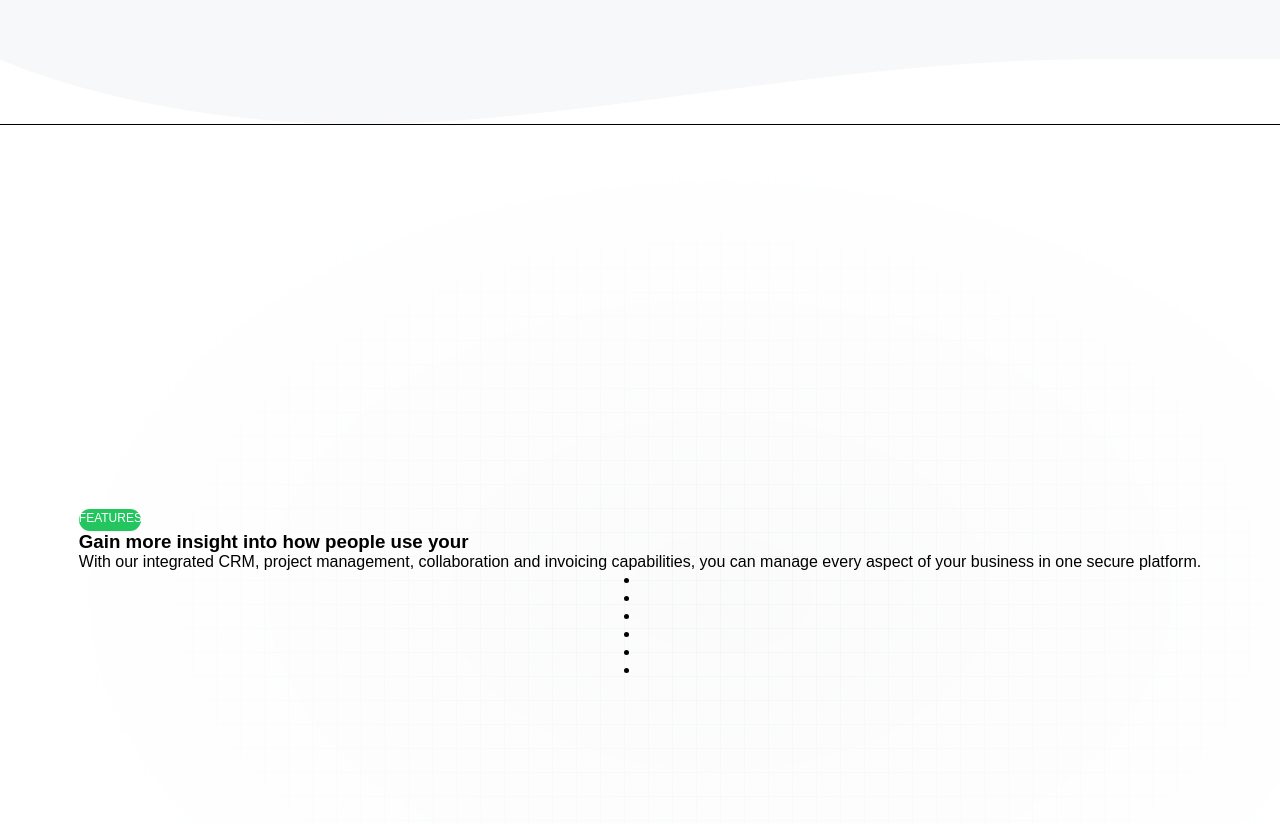
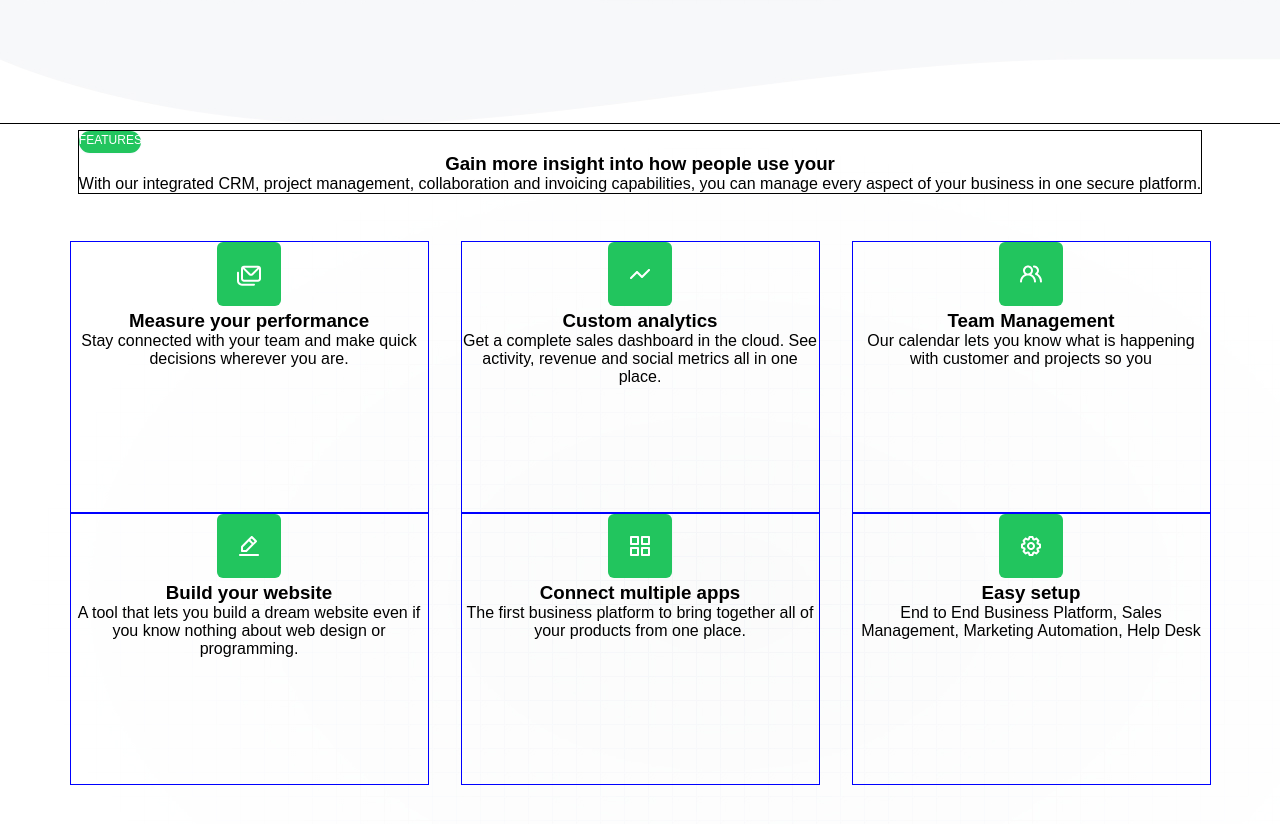
Before and after one commit to IvatomPlay/Flexpage, a website: page index.html in a window 1280 px wide. Shown: the part 940-1764 px from the top of the page. Drawn offline with Linux system fonts and the light colour scheme.

Commit message:
started second screen

```diff
--- a/index.html
+++ b/index.html
@@ -8,8 +8,8 @@
     <link rel="stylesheet" href="./styles/index.css" />
   </head>
   <body>
-    <header class="header outlined">
-      <div class="header__container outlined">
+    <header class="header">
+      <div class="header__container">
         <a class="header__conainer_link" href="#"
           ><img
             class="container_logo_link-icon"
@@ -97,8 +97,8 @@
       </div>
     </header>
     <main>
-      <section class="features">
-        <div class="features__title">
+      <section class="features outlined">
+        <div class="features__title outlined">
           <h2 class="signup__header">features</h2>
           <h3>Gain more insight into how people use your</h3>
           <p>
@@ -109,12 +109,36 @@
         </div>
         <div class="features__description">
           <ul class="features__description-list">
-            <li class="features__description-list-item"></li>
-            <li class="features__description-list-item"></li>
-            <li class="features__description-list-item"></li>
-            <li class="features__description-list-item"></li>
-            <li class="features__description-list-item"></li>
-            <li class="features__description-list-item"></li>
+            <li class="features__description-list-item">
+              <img class="feature-icon" src="./assets/icons/envelop.svg" alt="envelop icon">
+              <h3>Measure your performance</h3>
+              <p>Stay connected with your team and make quick decisions wherever you are.</p>
+            </li>
+            <li class="features__description-list-item">
+              <img class="feature-icon" src="./assets/icons/lightning.svg" alt="lightning icon">
+              <h3>Custom analytics</h3>
+              <p>Get a complete sales dashboard in the cloud. See activity, revenue and social metrics all in one place.</p>
+            </li>
+            <li class="features__description-list-item">
+              <img class="feature-icon" src="./assets/icons/people.svg" alt="people icon">
+              <h3>Team Management</h3>
+              <p>Our calendar lets you know what is happening with customer and projects so you</p>
+            </li>
+            <li class="features__description-list-item">
+              <img class="feature-icon" src="./assets/icons/pencil.svg" alt="pencil icon">
+              <h3>Build your website</h3>
+              <p>A tool that lets you build a dream website even if you know nothing about web design or programming.</p>
+            </li>
+            <li class="features__description-list-item">
+              <img class="feature-icon" src="./assets/icons/squares.svg" alt="squares icon">
+              <h3>Connect multiple apps</h3>
+              <p>The first business platform to bring together all of your products from one place.</p>
+            </li>
+            <li class="features__description-list-item">
+              <img class="feature-icon" src="./assets/icons/gear.svg" alt="gear icon">
+              <h3>Easy setup</h3>
+              <p>End to End Business Platform, Sales Management, Marketing Automation, Help Desk</p>
+            </li>
           </ul>
         </div>
       </section>
--- a/styles/features.css
+++ b/styles/features.css
@@ -4,9 +4,31 @@
   display: flex;
   flex-direction: column;
   justify-content: center;
+  gap: 48px;
   align-items: center;
   background-image: url(../assets/features_bg.jpg);
 }
 
+.features__title {
+  text-align: center;
+}
+
+.features__description-list {
+  display: grid;
+  grid-template-columns: 1fr 1fr 1fr;
+  grid-template-rows: 1fr 1fr 1fr;
+  column-gap: 32px;
+}
+
 .features__description-list-item {
+  list-style: none;
+  text-align: center;
+  justify-content: center;
+  width: 359px;
+  height: 272px;
+  border: 1px solid blue;
 }
+
+.feature-icon {
+  width: 64px;
+}
```
Also changed, not shown: assets/icons/envelop.svg (added), assets/icons/gear.svg (added), assets/icons/lightning.svg (added), assets/icons/pencil.svg (added), assets/icons/people.svg (added), assets/icons/squares.svg (added).
